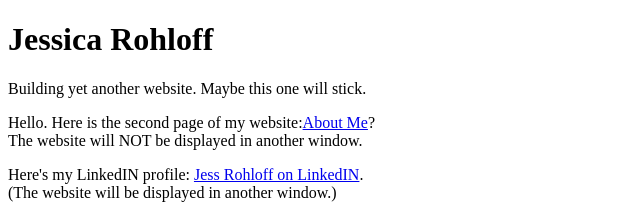
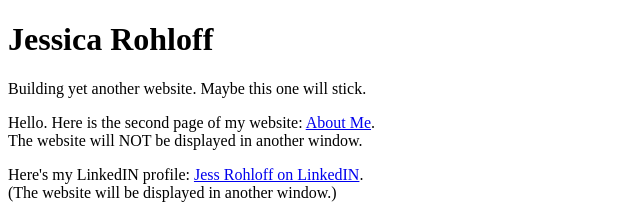
Before and after one commit to jessnola/jessnola.github.io, a plain HTML site: page index.html in a window 1280 px wide. Shown: the top 215 px of the page, 0-640 px from the left. Drawn offline with Linux system fonts and the light colour scheme.

Commit message:
Update index.html

```diff
--- a/index.html
+++ b/index.html
@@ -4,7 +4,7 @@
 <h1>Jessica Rohloff</h1>
 <p>Building yet another website. Maybe this one will stick.</p>
 
-<p>Hello. Here is the second page of my website:<a href="https://jessnola.github.io/about">About Me</a>?<br />
+<p>Hello. Here is the second page of my website: <a href="https://jessnola.github.io/about">About Me</a>.<br />
 The website will NOT be displayed in another window.</p>
 
 
```
